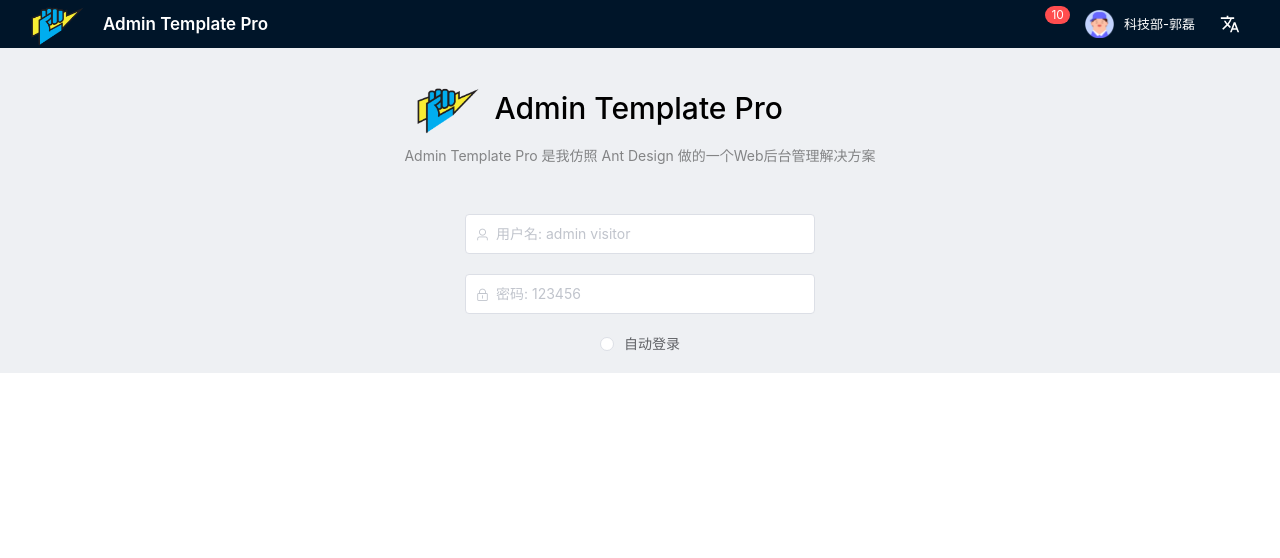
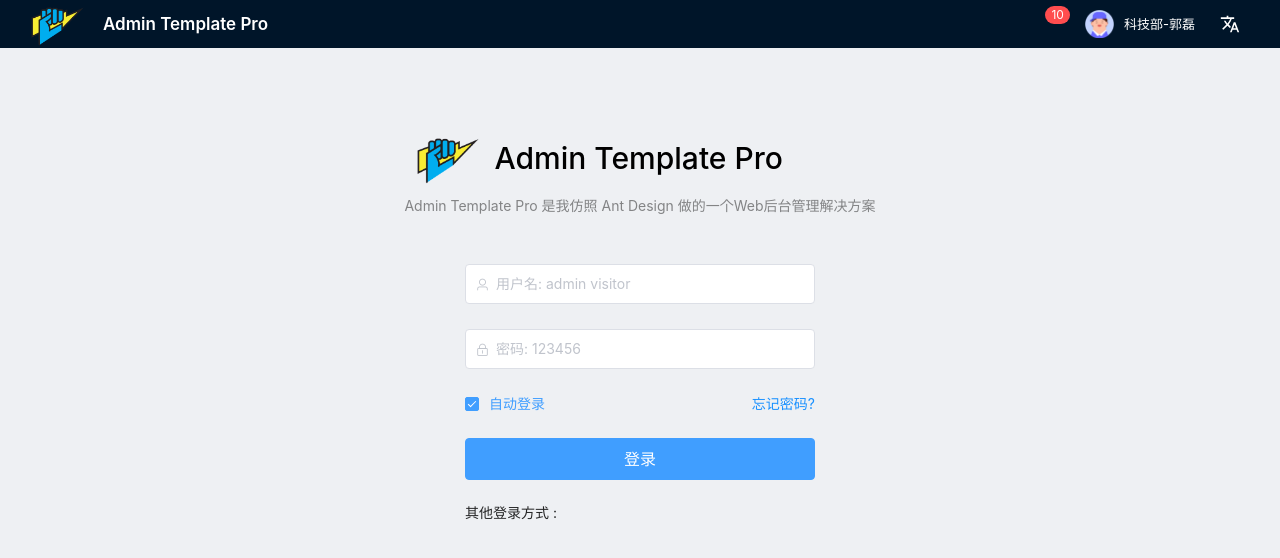
Before and after one commit to Ricemonster/vue-admin-project, a Vue app: page /login in a window 1280 px wide. Shown: the top 558 px of the page. Built offline with nearby package versions, Linux system fonts and the light colour scheme; a web font is replaced by a local one.

Commit message:
add:login mock.js问题

```diff
--- a/mock/index.js
+++ b/mock/index.js
@@ -1,5 +1,10 @@
 import Mock from 'mockjs'
 
 Mock.mock('/user/login', 'post', (config) => {
-    return config;
+    console.log(config.body)
+    const { username, password } = config.body
+    return {
+        username: username,
+        password: password
+    };
 })
--- a/src/App.vue
+++ b/src/App.vue
@@ -16,13 +16,15 @@
       </el-container>
     </div>
     <div v-else>
-      <el-header height="48px">
+      <el-container>
+        <el-header height="48px" style="margin-bottom: 50px">
           <Header />
         </el-header>
         <el-main>
           <router-view />
           <Footer />
         </el-main>
+      </el-container>
     </div>
   </div>
 </template>
@@ -47,6 +49,7 @@
 .el-container {
   height: 100vh;
   width: 100vw;
+  background-color: $background-main-color;
   overflow: hidden;
 }
 .el-header{
@@ -55,13 +58,12 @@
   }
 
   .el-aside {
-    background-color: #D3DCE6;
-    height: 100vh;
+    background-color: $background-aside-color;
+    height: 100%;
   }
 
   .el-main {
     height: 100%;
     overflow: scroll-y;
-    background-color: $background-main-color;
   }
 </style>
--- a/src/api/User.js
+++ b/src/api/User.js
@@ -1,7 +1,10 @@
 import instance from '../utils/reuqest'
 
-export function Login(params) {
-    return instance.get('/user/login', {
+export function login(params) {
+    console.log(params)
+    return instance({
+        url: '/user/login',
+        method: 'post',
         params
     })
 }
--- a/src/store/modules/user.js
+++ b/src/store/modules/user.js
@@ -1,4 +1,5 @@
 import { getToken, setToken } from '@/utils/auth.js'
+import { login, getUserinfo } from '../../api/user.js'
 
 const state = {
     token: getToken(),
@@ -12,7 +13,18 @@
 }
 
 const actions = {
-
+    login({ commit }, userInfo) {
+        let { username, password } = userInfo
+        return new Promise((resolve, reject) => {
+            login({ username, password })
+                .then(res => {
+                    resolve(res)
+                })
+                .catch(err => {
+                    reject(err)
+                })
+        })
+    }
 }
 
 
--- a/src/styles/Base/base.scss
+++ b/src/styles/Base/base.scss
@@ -5,3 +5,42 @@
 i {
     cursor: default;
 }
+
+a {
+    text-decoration: none;
+}
+
+
+/*正常的未被访问过的链接*/
+
+a:link {
+    text-decoration: none;
+}
+
+
+/*已经访问过的链接*/
+
+a:visited {
+    text-decoration: none;
+}
+
+
+/*鼠标划过(停留)的链接*/
+
+a:hover {
+    text-decoration: none;
+}
+
+
+/* 正在点击的链接*/
+
+a:active {
+    text-decoration: none;
+}
+
+ul,
+li {
+    padding: 0;
+    margin: 0;
+    list-style: none
+}
--- a/src/views/login.vue
+++ b/src/views/login.vue
@@ -1,5 +1,5 @@
 <template>
-  <div class="login">
+  <el-form :model="form" :rules="rules" ref="form" class="login">
     <div class="login__name">
       <div class="login__name__logo">
         <img src="~@/static/image/logo.png" alt="">
@@ -8,31 +8,37 @@
       <div class="login__name__des">Admin Template Pro 是我仿照 Ant Design 做的一个Web后台管理解决方案</div>
     </div>
     <div class="login__box">
+      <el-form-item class="login__box__item" prop="username">
         <el-input
           type="text"
           class="login__box__input"
           placeholder="用户名: admin visitor"
           prefix-icon="el-icon-user"
-        v-model="username">
+          v-model="form.username">
         </el-input>
+      </el-form-item>
+      <el-form-item class="login__box__item" prop="password">
         <el-input
           type="password"
           show-password
           class="login__box__input"
           placeholder="密码: 123456"
           prefix-icon="el-icon-lock"
-        v-model="password">
+          v-model="form.password">
         </el-input>
+      </el-form-item>
       <div class="login__box__pas">
-          <el-radio-group v-model="Rememberpassword">
-            <el-radio :label="ok">自动登录</el-radio>
-          </el-radio-group>
+        <el-checkbox v-model="Rememberpassword">自动登录</el-checkbox>
+        <router-link to="/">忘记密码?</router-link>
+      </div>
+      <el-button class="login__box__submit" @click="login" type="primary">登录</el-button>
+        <div class="login__box__other">
+          <div class="login__box__other--name">其他登录方式 : </div>
+          <!-- <div></div> -->
+        </div>
     </div>
 
-
-    </div>
-    <div class="login__other"></div>
-  </div>
+  </el-form>
 </template>
 
 <script>
@@ -41,21 +47,50 @@
   name: 'Login',
   data(){
     return {
+      form:{
         username: '',
         password: '',
-      Rememberpassword: 'ok'
+      },
+      Rememberpassword: true,
+      rules: {
+        username: [
+          {required:true, message: '用户名不能为空',trigger: 'blur'}
+        ],
+        password: [
+          {required:true, message: '密码不能为空',trigger: 'blur'}
+        ]
+      }
+    }
+  },
+  methods: {
+    login(){
+      this.$refs['form'].validate(validate => {
+        if(validate){
+          // 执行登录流程
+          this.$store.dispatch('user/login',this.form)
+          .then(res => {
+            console.log(res)
+          })
+          .catch(err => {
+            console.log(err)
+          })
+
+        }
+      })
     }
   }
 }
 </script>
 
 <style lang="scss" scoped>
+$marginValue: 25px;
+
+
 .login {
   height: 100%;
   width: 100%;
   display: flex;
   flex-direction: column;
-  justify-content: center;
   align-items: center;
   @include b('login__name'){
     display: flex;
@@ -86,11 +121,43 @@
     flex-direction: column;
     align-items: center;
     width: 350px;
-    @include e('input'){
+    @include e('item'){
       width: 100%;
-      margin-bottom: 20px;
+      margin-bottom: $marginValue;
+    }
+    @include e('pas'){
+      color: $theme-color;
+      width: 100%;
+      font-size: 14px;
+      display: flex;
+      flex-direction:row;
+      align-items: center;
+      justify-content: space-between;
+      a {
+        color: $theme-color;
+        &:hover {
+          opacity: .8;
         }
       }
+    }
+    @include e('submit'){
+      margin-top: $marginValue;
+      width: 100%;
+      font-size: 16px;
+    }
+      @include e('other'){
+    margin-top: $marginValue;
+    width: 100%;
+    display: flex;
+    flex-direction: row;
+    justify-content:flex-start;
+    @include m('name'){
+      font-size: 14px;
+      color: $text-base-color;
+    }
+  }
+  }
+
 }
 
 
```
Lines whose indentation alone changed are shown as unchanged.
